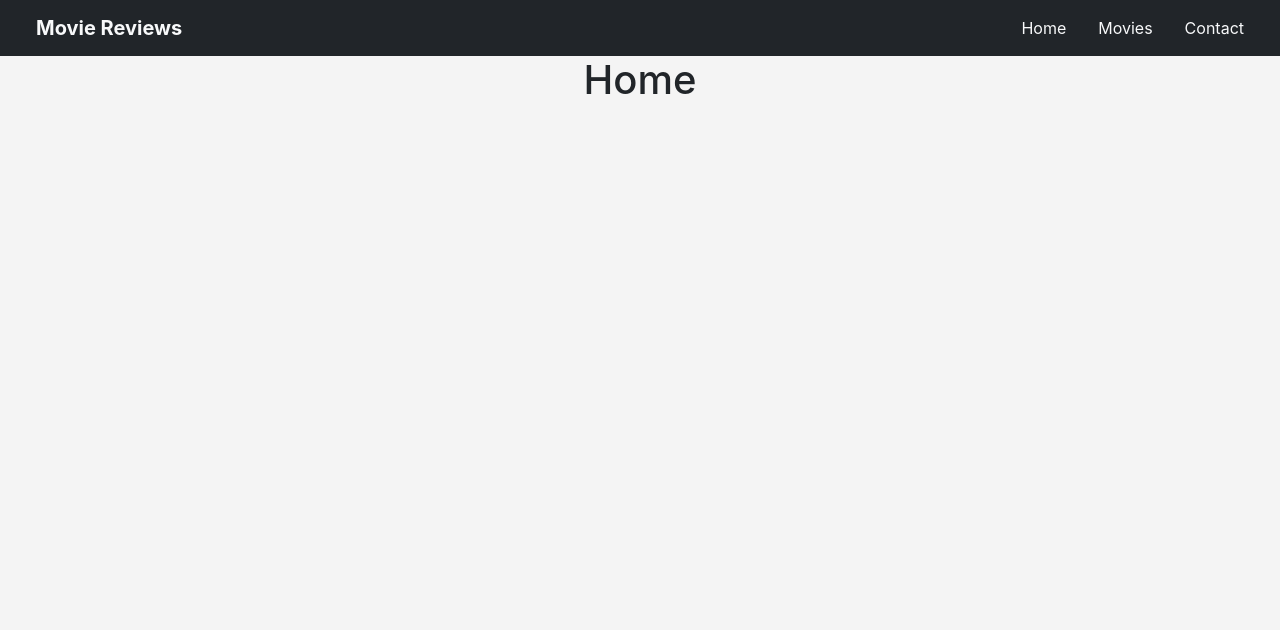
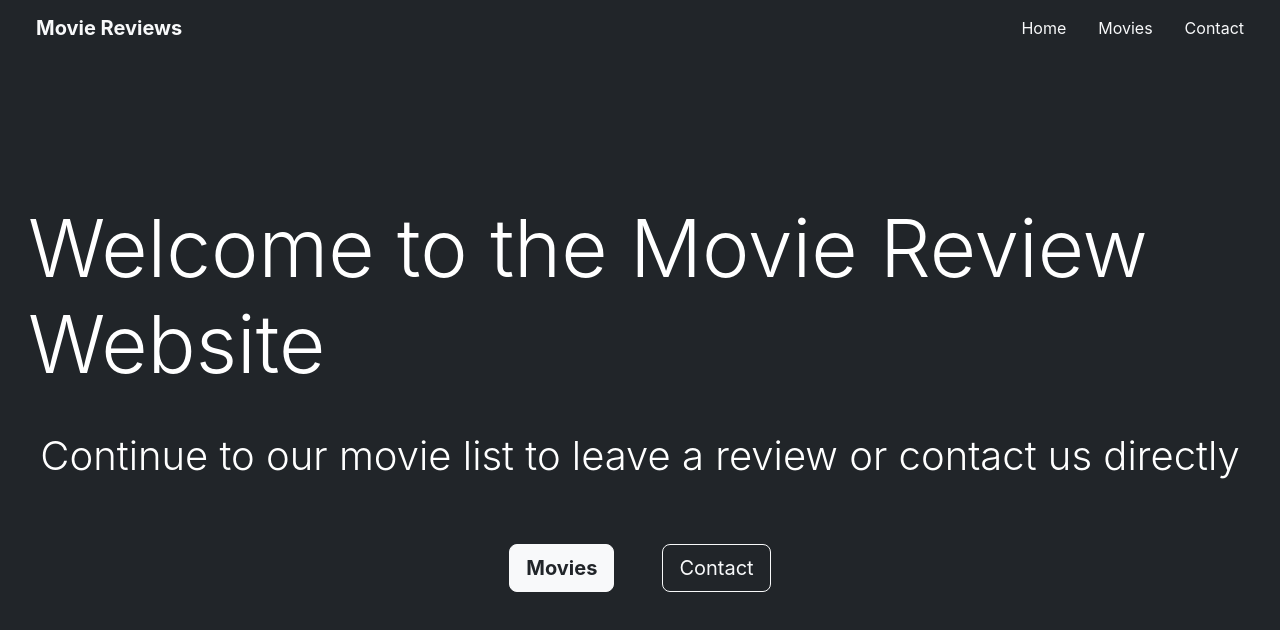
Before and after one commit to ArbinBici/movie-reviews, a React (Create React App) app in the folder movie-reviews/: page / in a window 1280 px wide. Shown: the top 630 px of the page. Built offline with nearby package versions, Linux system fonts and the light colour scheme.

Commit message:
Finish homepage

```diff
--- a/movie-reviews/src/Components/Contact.jsx
+++ b/movie-reviews/src/Components/Contact.jsx
@@ -1,5 +1,5 @@
 const Contact = () => {
-    return <h1 className="container-fluid text-center">Contact Us</h1>;
+    return <h1 className="container-fluid text-center text-white">Contact Us</h1>;
 };
 
 export default Contact;
--- a/movie-reviews/src/Components/Home.jsx
+++ b/movie-reviews/src/Components/Home.jsx
@@ -1,5 +1,21 @@
+import { Link } from "react-router-dom";
+
 const Home = () => {
-    return <h1 className="container-fluid text-center">Home</h1>;
+    return (
+        <div className="container-fluid">
+            <div className="d-flex justify-content-center m-3 mt-5 pt-5">
+                <p className="display-1 text-white mt-5">Welcome to the Movie Review Website</p>
+            </div>
+            <div className="d-flex justify-content-center pt-2">
+                <p className="display-6 text-white">Continue to our movie list to leave a review or contact us directly</p>
+            </div>
+            <div className="d-flex justify-content-center pt-5">
+                <Link to="/movies" className="btn btn-light text-dark me-4 btn-lg" role="button"><strong>Movies</strong></Link>
+                <Link to="/contact" className="btn btn-outline-light ms-4 btn-lg" role="button">Contact</Link>
+            </div>
+        </div>
+
+    );
 };
 
 export default Home
--- a/movie-reviews/src/Components/Movies.jsx
+++ b/movie-reviews/src/Components/Movies.jsx
@@ -1,5 +1,5 @@
 const Movies = () => {
-    return <h1 className="container-fluid text-center">Movies</h1>;
+    return <h1 className="container-fluid text-center text-white">Movies</h1>;
 };
 
 export default Movies;
--- a/movie-reviews/src/index.css
+++ b/movie-reviews/src/index.css
@@ -1,6 +1,6 @@
 body {
   margin: 0;
-  background-color: rgb(244, 244, 244);
+  background-color: rgb(33, 37, 41);
   font-family: -apple-system, BlinkMacSystemFont, 'Segoe UI', 'Roboto', 'Oxygen',
     'Ubuntu', 'Cantarell', 'Fira Sans', 'Droid Sans', 'Helvetica Neue',
     sans-serif;
```
